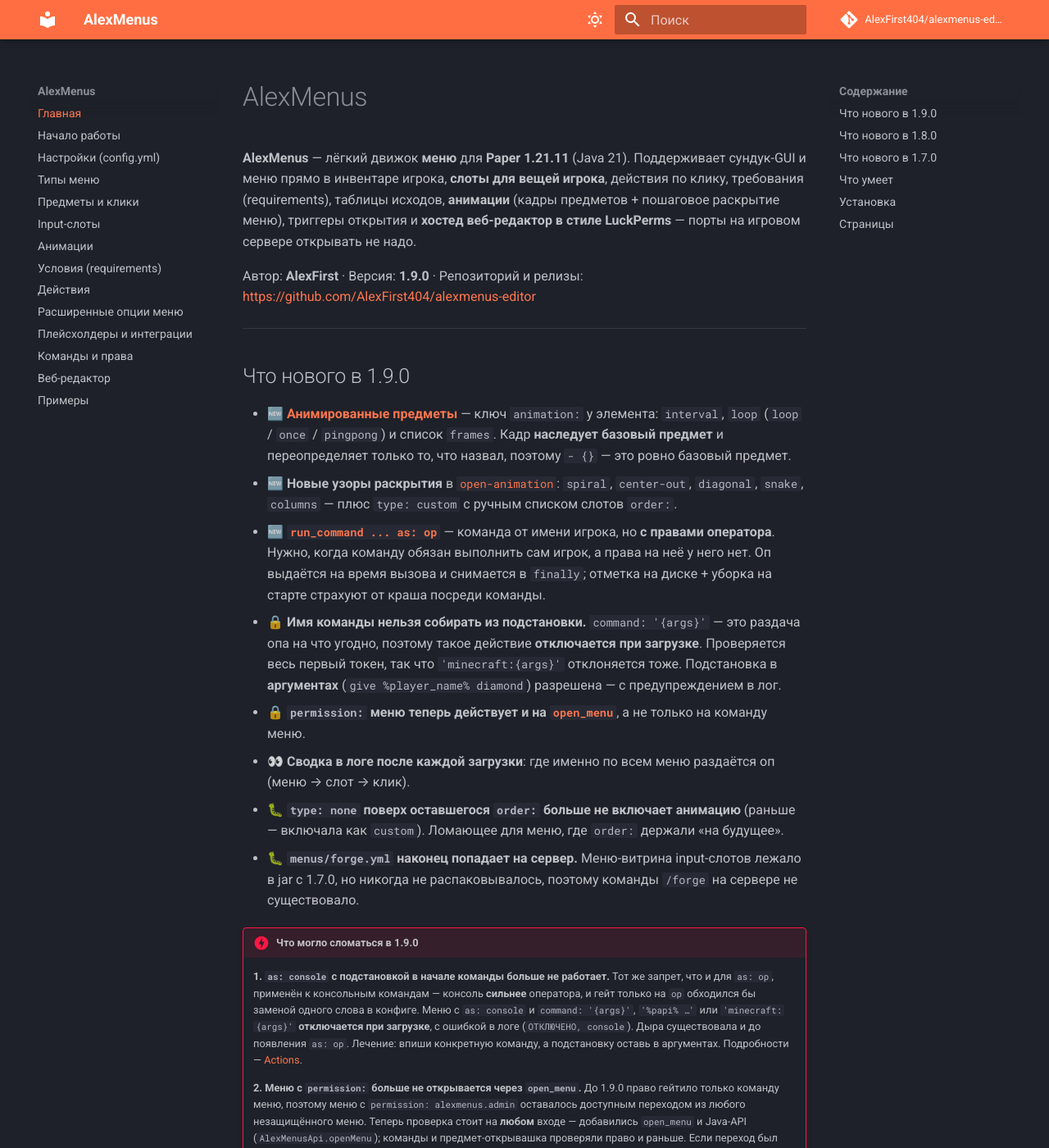
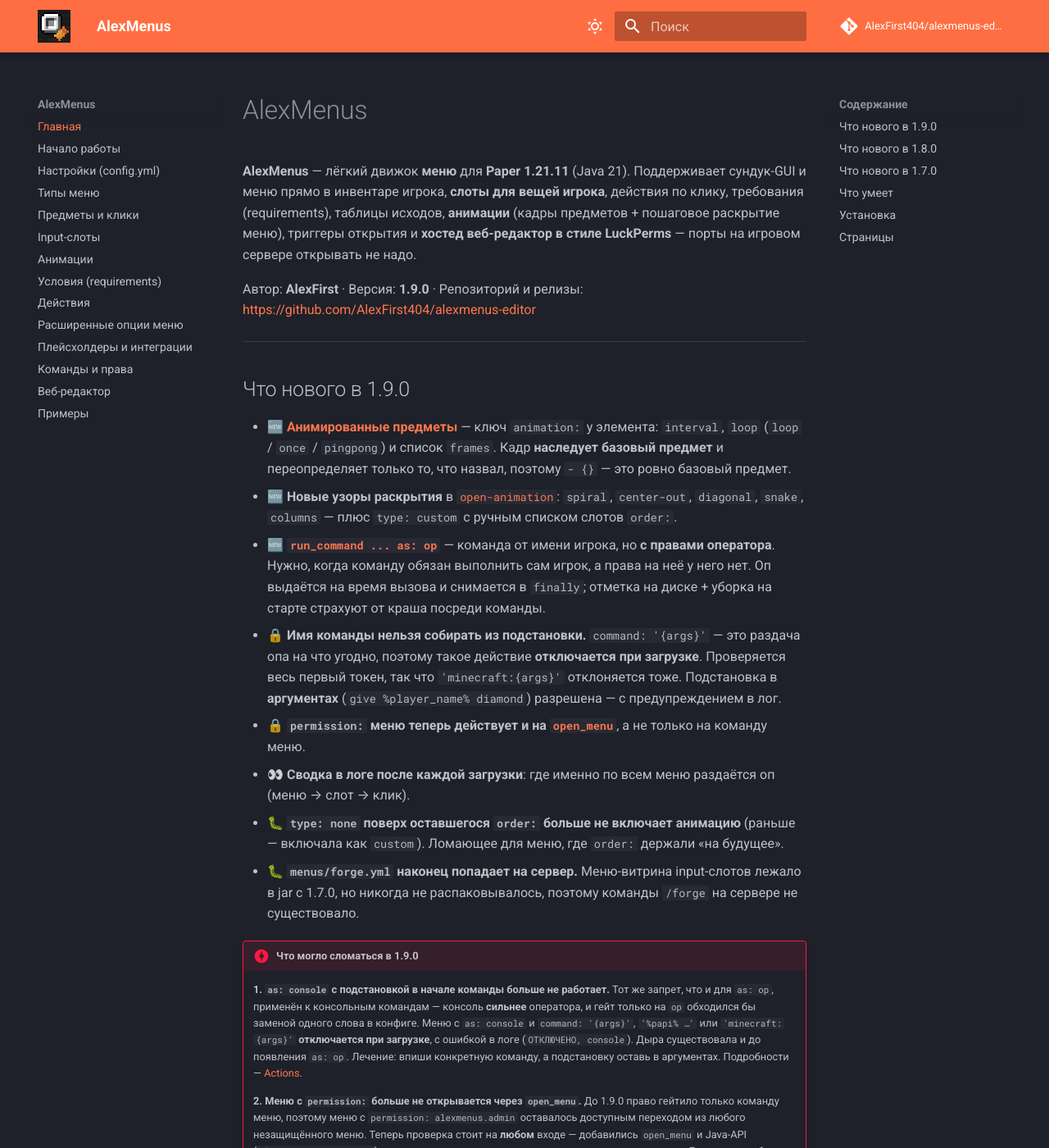
Before and after one commit to AlexFirst404/alexmenus-wiki, an MkDocs documentation site: the page built from docs/index.md, in a window 1280 px wide and 1400 px high. Shown: the whole window at 82% size. Built offline with MkDocs 1.6.1 and Material for MkDocs 9.7.7, drawn with Linux system fonts in a browser that asks for light colours; comment, search, counter and statistics services are not loaded.

Commit message:
docs: add the pixel-art logo and favicon
The source is 16x16, so it is upscaled by integer factors only — every source pixel becomes an exact
NxN block and no intermediate shades appear (verified: 19 colours before and after). The header uses
the SVG, where each pixel is a rect with shape-rendering: crispEdges, so it stays sharp at any zoom
and on HiDPI; pixel.css adds image-rendering: pixelated and pins the header box to a whole multiple
of 16 so the pixel grid stays even.

```diff
--- /dev/null
+++ b/docs/assets/pixel.css
@@ -0,0 +1,26 @@
+/*
+ * Логотип — пиксель-арт 16x16. Браузер по умолчанию сглаживает изображения при масштабировании,
+ * из-за чего такая графика превращается в мыло. image-rendering: pixelated отключает сглаживание
+ * и оставляет пиксели квадратными на любом размере и на HiDPI-экранах.
+ *
+ * Для SVG то же самое делает shape-rendering: crispEdges (он уже прописан внутри самого файла),
+ * но правило ниже страхует на случай, если где-то будет использован PNG.
+ */
+.md-header__button.md-logo img,
+.md-header__button.md-logo svg,
+.md-nav__title .md-logo img,
+.md-nav__title .md-logo svg,
+img.pixel {
+  image-rendering: pixelated;
+  image-rendering: crisp-edges;   /* запасной вариант для старых сборок Firefox */
+  shape-rendering: crispEdges;
+}
+
+/* В шапке Material логотип живёт в боксе 24x24 — на 16x16 арте это дробный масштаб (1.5x),
+   из-за которого часть пикселей была бы вдвое шире соседних. 24px кратно 16 только при 1.5,
+   поэтому фиксируем 32px: ровно 2 пикселя на пиксель, сетка остаётся равномерной. */
+.md-header__button.md-logo img,
+.md-header__button.md-logo svg {
+  width: 2rem;
+  height: 2rem;
+}
--- a/mkdocs.yml
+++ b/mkdocs.yml
@@ -8,6 +8,10 @@
 theme:
   name: material
   language: ru
+  # SVG-логотип: пиксель-арт, отрисованный прямоугольниками, поэтому он резкий на любом размере
+  # и на любом DPI. Фавиконка — PNG ровно 32x32 (кратно исходным 16), без промежуточных оттенков.
+  logo: assets/logo.svg
+  favicon: assets/favicon.png
   palette:
     - scheme: slate
       primary: deep orange
@@ -29,6 +33,9 @@
     - search.highlight
     - content.code.copy
     - toc.follow
+
+extra_css:
+  - assets/pixel.css
 
 markdown_extensions:
   - admonition
```
Also changed, not shown: docs/assets/favicon.png (added), docs/assets/logo-128.png (added), docs/assets/logo-256.png (added), docs/assets/logo-32.png (added), docs/assets/logo-512.png (added), docs/assets/logo-64.png (added), docs/assets/logo.svg (added).
